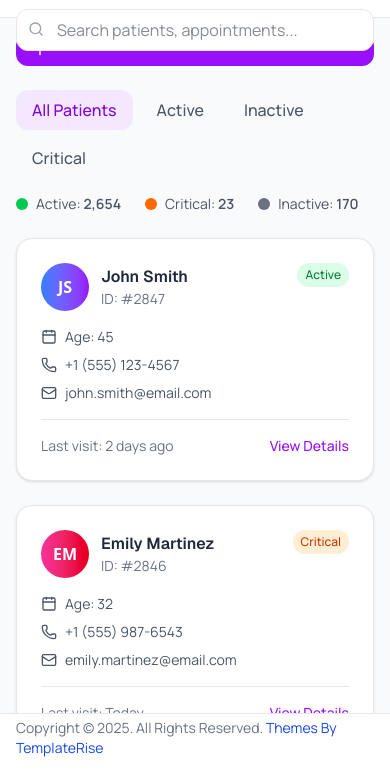
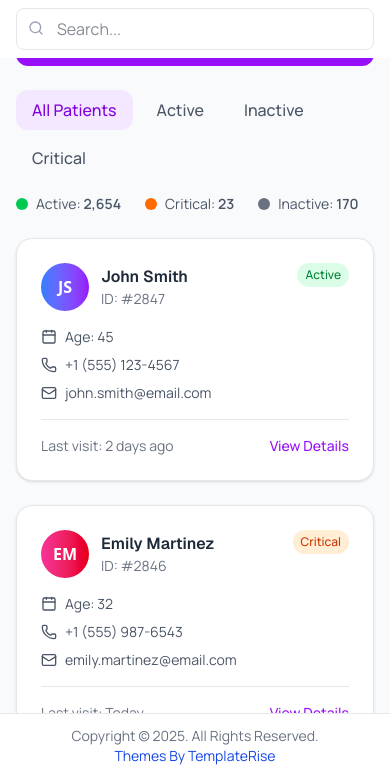
Before and after one commit to templaterise-theme/curapanel-free-tailwind-css-healthcare-admin-dashboard-template, a website: page patients.html in a window 390 px wide. Both pictures are taken after a click on the button 224 px from the left and 40 px from the top of the page. Shown: the part 67-844 px from the top of the page. Drawn offline with nearby package versions, Linux system fonts and the light colour scheme.

Commit message:
first commit

```diff
--- a/assets/js/script.js
+++ b/assets/js/script.js
@@ -84,9 +84,21 @@ document.addEventListener("click", (e) => {
 const mobileSearchBtn = document.getElementById("mobile-search-btn");
 const mobileSearchContainer = document.getElementById("mobile-search-container");
 
-if (mobileSearchBtn) {
-  mobileSearchBtn.addEventListener("click", () => {
+if (mobileSearchBtn && mobileSearchContainer) {
+  // Toggle on button click
+  mobileSearchBtn.addEventListener("click", (e) => {
+    e.stopPropagation(); // prevent immediate outside click
     mobileSearchContainer.classList.toggle("hidden");
+  });
+
+  // Hide when clicking outside
+  document.addEventListener("click", (e) => {
+    if (
+      !mobileSearchContainer.contains(e.target) &&
+      !mobileSearchBtn.contains(e.target)
+    ) {
+      mobileSearchContainer.classList.add("hidden");
+    }
   });
 }
 
--- a/patients.html
+++ b/patients.html
@@ -252,9 +252,10 @@
                 </div>
 
                 <!-- Mobile Search Bar (hidden by default) -->
-                <div id="mobile-search-container" class="hidden mt-3">
+                 <div id="mobile-search-container" class="hidden bg-white absolute left-0 w-full right-0 px-4 pb-2 top-[75px] z-[999]">
                     <div class="relative">
-                        <input type="text" placeholder="Search patients, appointments..." class="w-full px-4 py-2 pl-10 pr-4 border border-gray-200 dark:border-gray-600 rounded-xl focus:ring-2 focus:ring-primary-500 focus:border-transparent font-body bg-white dark:bg-gray-700 text-gray-900 dark:text-white">
+                        <input type="search" placeholder="Search..."
+                            class="w-full px-4 py-2 pl-10 pr-4 border border-gray-200 dark:border-gray-600 rounded-lg focus:ring-2 focus:ring-primary-500 focus:border-transparent font-body bg-white dark:bg-gray-700 text-gray-900 dark:text-white focus:outline-none">
                         <i data-lucide="search" class="w-4 h-4 text-gray-400 absolute left-3 top-3"></i>
                     </div>
                 </div>
@@ -535,13 +536,14 @@
             </div>
         </main>
          <!-- Footer -->
-        <footer>
-            <div class="py-6 px-4 bg-white dark:bg-gray-800 border-t border-gray-200 dark:border-gray-700 flex flex-col md:flex-row justify-center items-center h-16">
-                <p class="text-sm font-body text-gray-500 dark:text-gray-400 mb-4 md:mb-0">
-                    Copyright © 2025. All Rights Reserved. <a href="https://www.templaterise.com/" class="text-blue-700" target="_blank">Themes By TemplateRise</a>
-                </p>
-            </div>
-        </footer>
+            <footer>
+                <div class="px-4 bg-white dark:bg-gray-800 border-t border-gray-200 dark:border-gray-700 flex justify-center items-center h-16">
+                    <p class="text-sm font-body text-gray-500 dark:text-gray-400 flex flex-wrap sm:gap-2 justify-center items-center text-center">
+                    <span>Copyright © 2025. All Rights Reserved.</span>
+                    <a href="https://www.templaterise.com/" class="text-blue-700" target="_blank">Themes By TemplateRise</a>
+                    </p>
+                </div>
+            </footer>
         </div>
     </div>
 
```
Also changed, not shown: appointments.html (+11 -9 lines), billing.html (+11 -9 lines), index.html (+9 -6 lines), lab-results.html (+8 -6 lines), reports.html (+11 -9 lines), staff.html (+7 -5 lines), assets/css/output.css.
